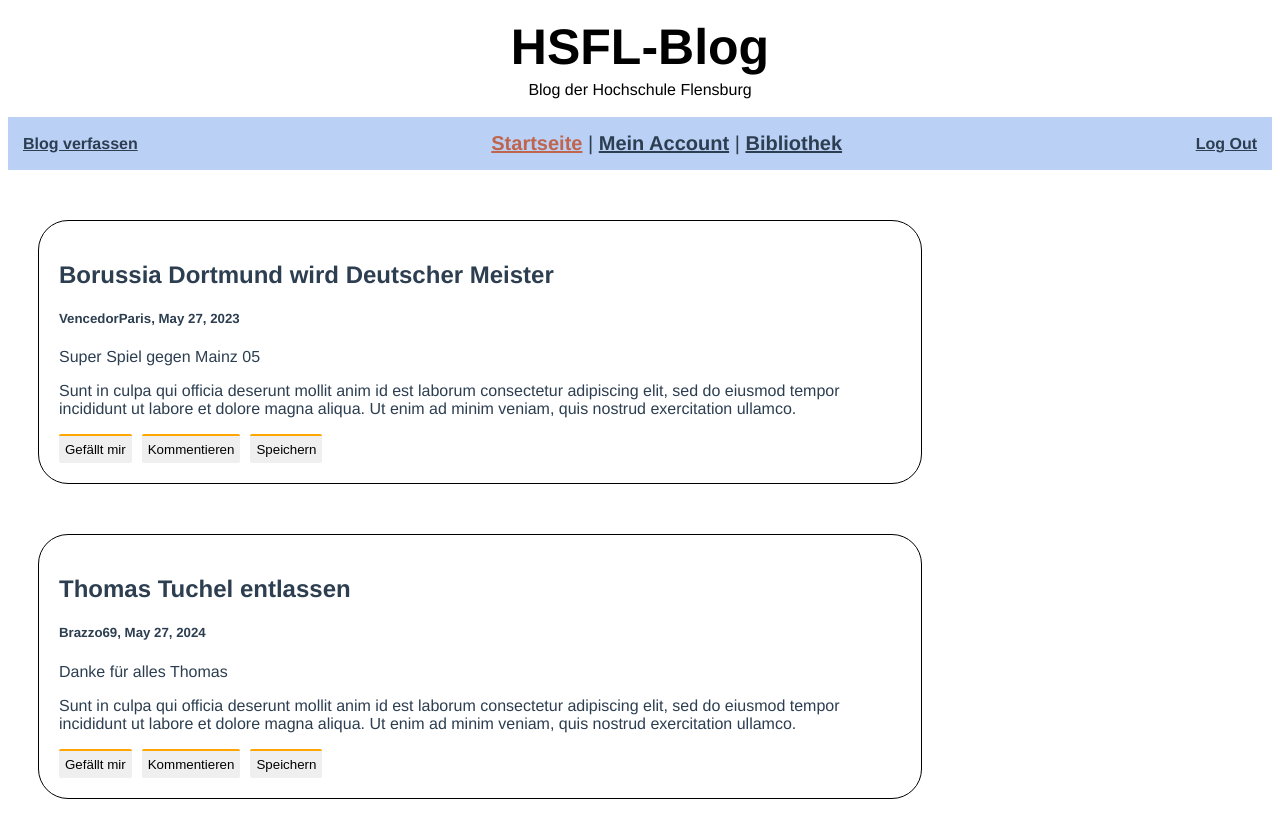
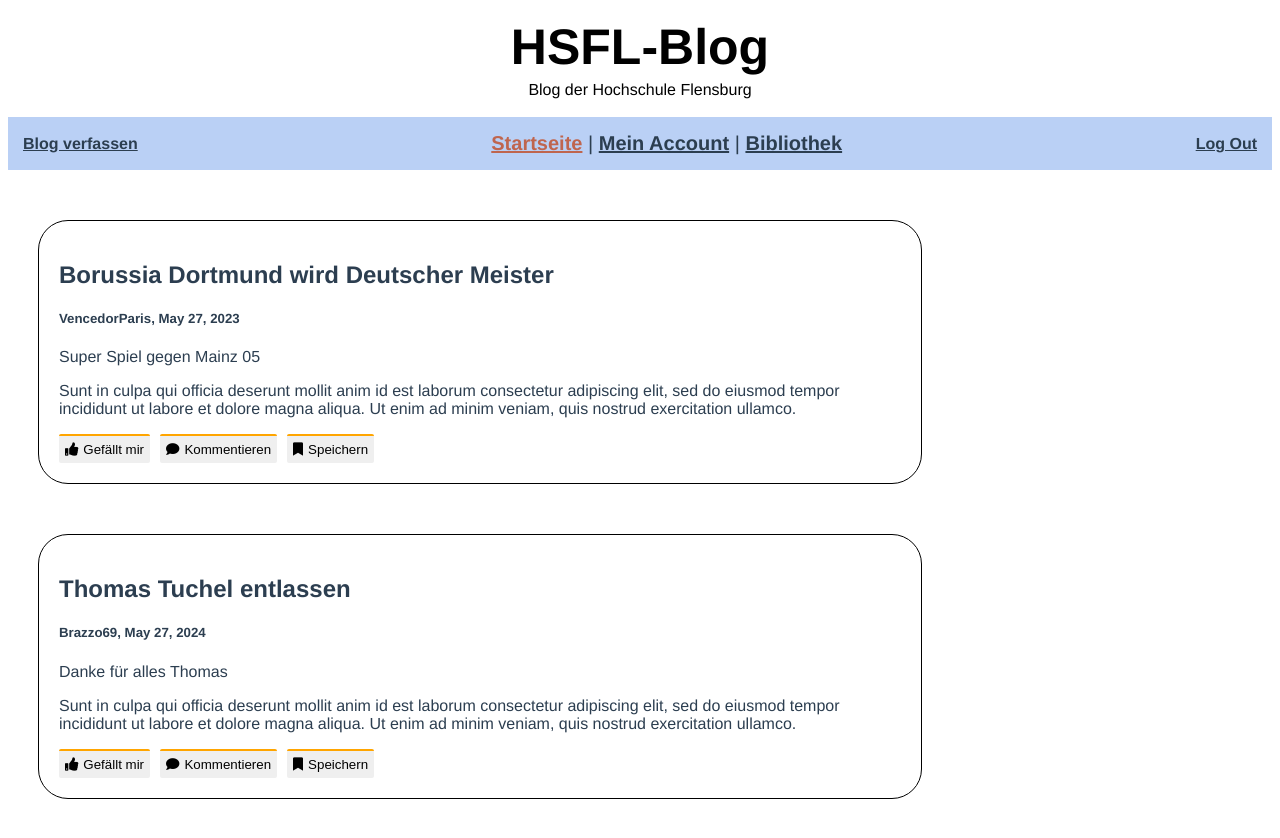
Before and after one commit to maxfle02/HSFL_Blog2, a Vue app in the folder hsfl-blog-projekt/: page / in a window 1280 px wide. Shown: the top 838 px of the page. Built offline with nearby package versions, Linux system fonts and the light colour scheme.

Commit message:
add Icons

```diff
--- a/hsfl-blog-projekt/public/index.html
+++ b/hsfl-blog-projekt/public/index.html
@@ -5,6 +5,7 @@
     <meta http-equiv="X-UA-Compatible" content="IE=edge">
     <meta name="viewport" content="width=device-width,initial-scale=1.0">
     <link rel="icon" href="<%= BASE_URL %>favicon.ico">
+    <link rel="stylesheet" href="https://cdnjs.cloudflare.com/ajax/libs/font-awesome/5.15.1/css/all.min.css"></link>
     <title><%= htmlWebpackPlugin.options.title %></title>
   </head>
   <body>
--- a/hsfl-blog-projekt/src/components/HelloWorld.vue
+++ b/hsfl-blog-projekt/src/components/HelloWorld.vue
@@ -7,9 +7,9 @@
         <p>Super Spiel gegen Mainz 05</p>
         <p>Sunt in culpa qui officia deserunt mollit anim id est laborum consectetur adipiscing elit, sed do eiusmod tempor incididunt ut labore et dolore magna aliqua. Ut enim ad minim veniam, quis nostrud exercitation ullamco.</p>
         <div class="blog-actions">
-            <button @click="likePost">Gefällt mir</button>
-            <button @click="commentPost">Kommentieren</button>
-            <button @click="bookmarkPost">Speichern</button>
+            <button @click="likePost"><i class="fas fa-thumbs-up"></i>Gefällt mir</button>
+            <button @click="commentPost"> <i class="fas fa-comment"></i>Kommentieren</button>
+            <button @click="bookmarkPost"><i class="fas fa-bookmark"></i>Speichern</button>
           </div>
       </div>
 
@@ -19,9 +19,9 @@
         <p>Danke für alles Thomas</p>
         <p>Sunt in culpa qui officia deserunt mollit anim id est laborum consectetur adipiscing elit, sed do eiusmod tempor incididunt ut labore et dolore magna aliqua. Ut enim ad minim veniam, quis nostrud exercitation ullamco.</p>
         <div class="blog-actions">
-            <button @click="likePost">Gefällt mir</button>
-            <button @click="commentPost">Kommentieren</button>
-            <button @click="bookmarkPost">Speichern</button>
+            <button @click="likePost"><i class="fas fa-thumbs-up"></i>Gefällt mir</button>
+            <button @click="commentPost"><i class="fas fa-comment"></i>Kommentieren</button>
+            <button @click="bookmarkPost"><i class="fas fa-bookmark"></i>Speichern</button>
           </div>
       </div>
 
@@ -103,6 +103,9 @@
     gap: 10px;
     border-radius: 55px;
 }
+.blog-actions button i {
+  margin-right: 5px;
+}
 
 
 </style>
--- a/hsfl-blog-projekt/src/router/index.js
+++ b/hsfl-blog-projekt/src/router/index.js
@@ -1,5 +1,6 @@
 import { createRouter, createWebHistory } from 'vue-router'
 import HomeView from '../views/Startseite.vue'
+
 
 const routes = [
   {
```
